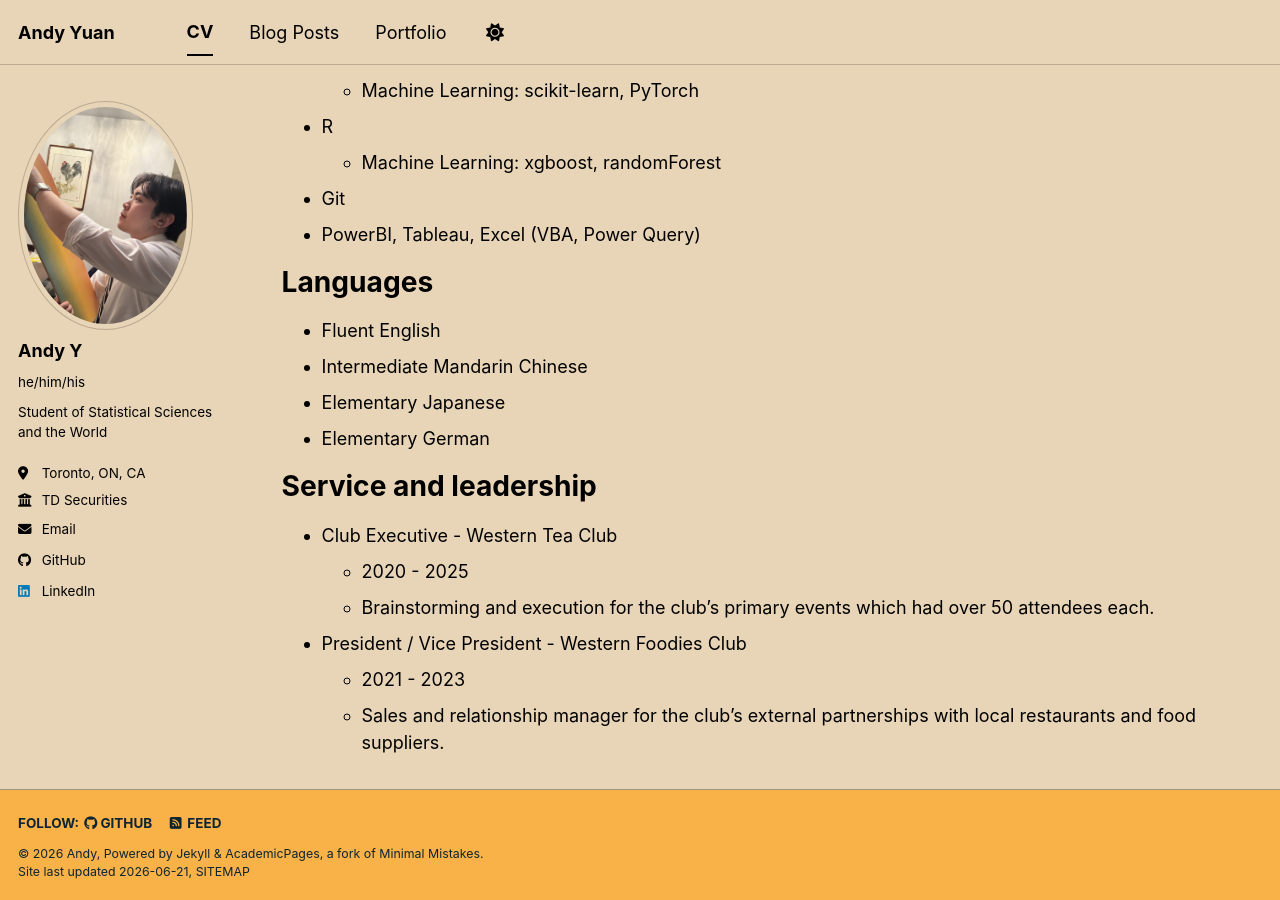
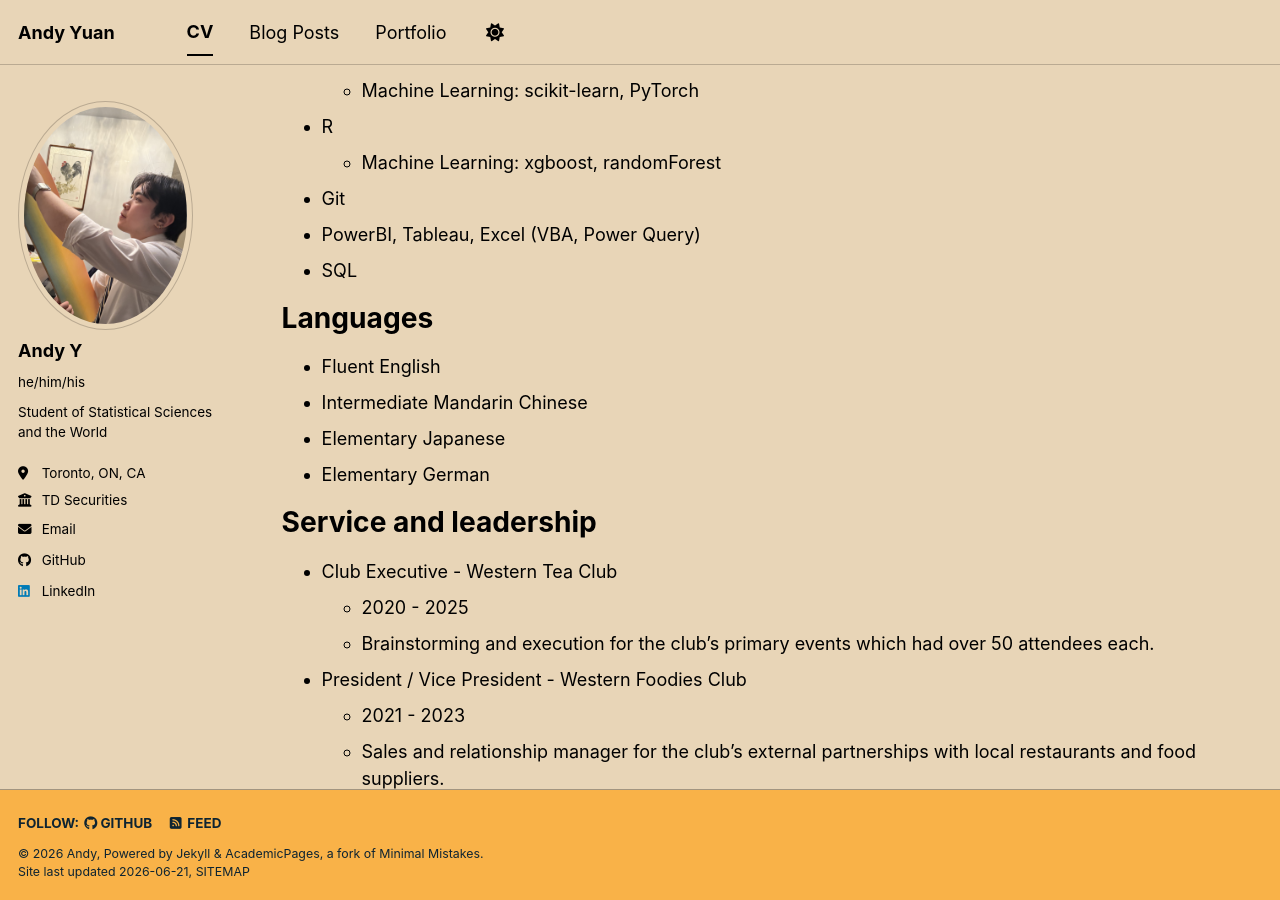
Before and after one commit to andytyuan2/andytyuan2.github.io, a Jekyll site: the page built from _pages/cv.md, in a window 1280 px wide and 900 px high, scrolled down 1509 px. Built offline with Jekyll 4.4.1, drawn with Linux system fonts in a browser that asks for light colours; a script bundle is joined from its source files by our own code; library files that are not in the unit come from our copies.

Commit message:
Add SQL to skills section in CV

```diff
--- a/_pages/cv.md
+++ b/_pages/cv.md
@@ -48,6 +48,7 @@ Technical Skills
   * Machine Learning: xgboost, randomForest
 * Git
 * PowerBI, Tableau, Excel (VBA, Power Query)
+* SQL
 
 Languages
 ======
```
